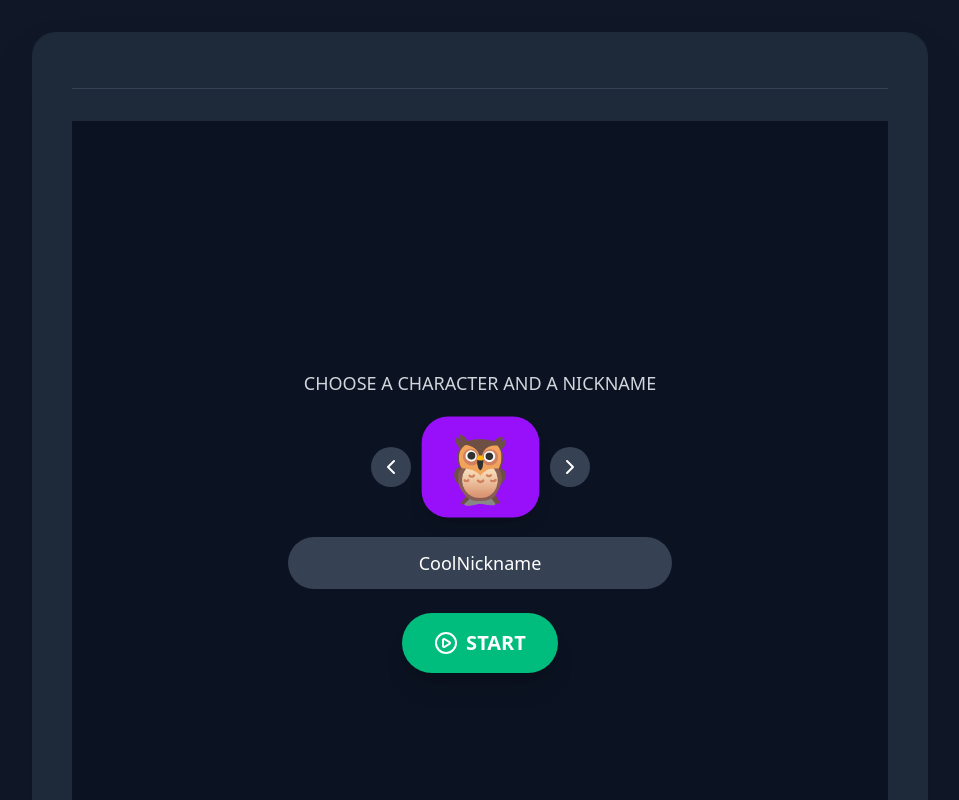
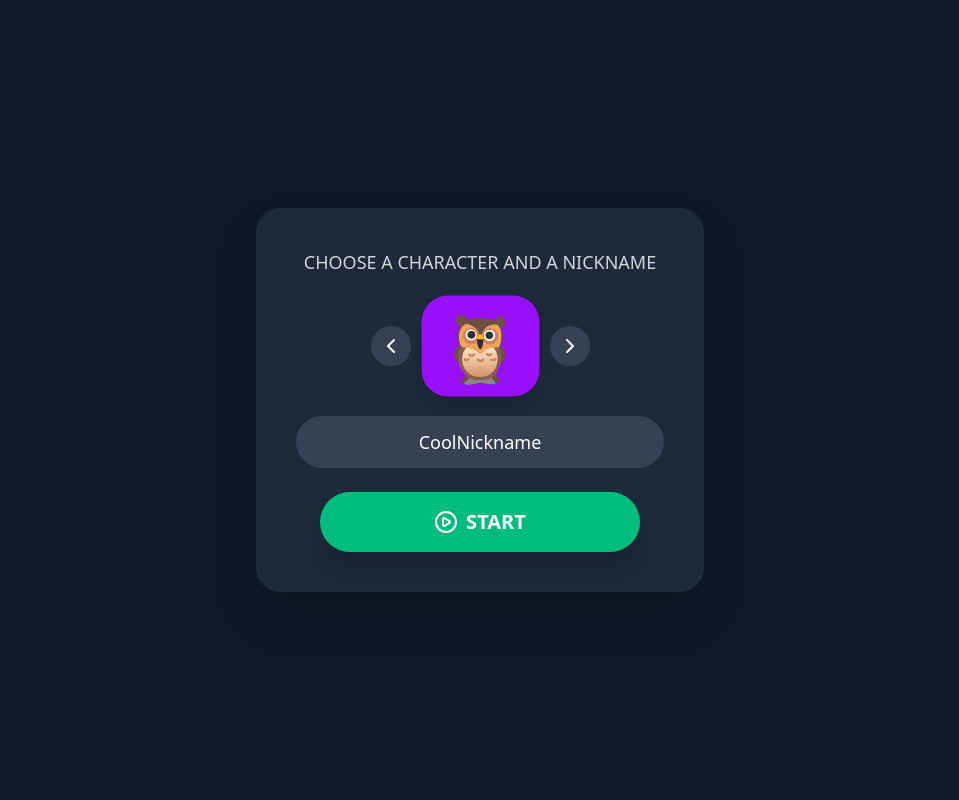
Before and after one commit to guptabinit/cognitivegames-9-13, a React (Vite) app: page / in a window 1280 px wide. Shown: the top 800 px of the page, without its empty margins (160-1119 px from the left). Built offline with nearby package versions, Linux system fonts and the light colour scheme.

Commit message:
Updated HomePage

```diff
--- a/src/App.jsx
+++ b/src/App.jsx
@@ -1,8 +1,6 @@
 import React, { useState } from 'react';
-import { PlayCircle, User, Users, ChevronLeft, ChevronRight, PenTool } from 'lucide-react';
-import AvatarSelector from './components/AvatarSelector'; // Import the new component
-import NicknameInput from './components/NicknameInput'; // Import NicknameInput
-import StartButton from './components/StartButton'; // Import StartButton
+import HomePage from './pages/HomePage';
+import Game1 from './pages/Game1';
 
 // Main App component that handles the page state
 export default function App() {
@@ -13,94 +11,14 @@ export default function App() {
     setIsGameStarted(true);
   };
 
-  // Conditionally render either the home page or the new page
+  // Conditionally render either the home page or the game page
   return (
     <div className="min-h-screen bg-gray-900 text-white font-sans p-4 sm:p-8 flex items-center justify-center">
       {isGameStarted ? (
-        <NewPage onGoBack={() => setIsGameStarted(false)} />
+        <Game1 onGoBack={() => setIsGameStarted(false)} />
       ) : (
         <HomePage onStartGame={handleStartGame} />
       )}
     </div>
   );
 }
-
-// Component for the "new page" that is displayed after clicking "Start"
-const NewPage = ({ onGoBack }) => {
-  return (
-    <div className="bg-gray-800 p-8 rounded-2xl shadow-xl max-w-2xl w-full text-center">
-      <h1 className="text-3xl sm:text-4xl font-bold mb-4 text-emerald-400">Welcome to the Game!</h1>
-      <p className="text-gray-300 text-lg mb-8">This is the new page after you clicked the start button. You can add your game logic here.</p>
-      <button
-        onClick={onGoBack}
-        className="px-6 py-3 bg-indigo-600 hover:bg-indigo-700 text-white rounded-full text-lg font-semibold shadow-md transition-all duration-300 transform hover:scale-105"
-      >
-        Go Back to Home
-      </button>
-    </div>
-  );
-};
-
-// Component for the main home page
-const HomePage = ({ onStartGame }) => {
-  const [selectedTab, setSelectedTab] = useState('anonymous');
-  const [nickname, setNickname] = useState('CoolNickname');
-  const [currentAvatar, setCurrentAvatar] = useState(0); // Index for the avatar array
-
-  const avatars = [
-    { name: 'Owl', emoji: '🦉', color: 'bg-purple-600' },
-    { name: 'Cat', emoji: '🐱', color: 'bg-yellow-500' },
-    { name: 'Dog', emoji: '🐶', color: 'bg-blue-500' },
-    { name: 'Rabbit', emoji: '🐰', color: 'bg-pink-500' },
-  ];
-
-  const handleNextAvatar = () => {
-    setCurrentAvatar((prev) => (prev + 1) % avatars.length);
-  };
-
-  const handlePrevAvatar = () => {
-    setCurrentAvatar((prev) => (prev - 1 + avatars.length) % avatars.length);
-  };
-
-  return (
-    <div className="bg-gray-800 p-6 sm:p-10 rounded-3xl shadow-2xl max-w-4xl w-full">
-      {/* Header */}
-      <header className="flex flex-col sm:flex-row justify-between items-center mb-8 pb-4 border-b border-gray-700">
-      </header>
-      {/* Main content area */}
-     <div className="min-h-screen flex items-center justify-center bg-[#0b1221] px-4">
-  <div className="grid grid-cols-1 md:grid-cols-3 gap-6 w-full max-w-4xl">
-    {/* Left/Center column */}
-    <div className="md:col-span-3">
-      {/* Avatar and Nickname section */}
-      {selectedTab === 'anonymous' && (
-        <div className="flex flex-col items-center justify-center space-y-6 text-center">
-          <p className="text-gray-300 text-lg">CHOOSE A CHARACTER AND A NICKNAME</p>
-          {/* Avatar Selector Component */}
-          <AvatarSelector
-            avatars={avatars}
-            currentAvatar={currentAvatar}
-            onPrevAvatar={handlePrevAvatar}
-            onNextAvatar={handleNextAvatar}
-          />
-          {/* Nickname Input Component */}
-          <NicknameInput nickname={nickname} setNickname={setNickname} />
-          {/* Start Button Component */}
-          <StartButton onClick={onStartGame} />
-        </div>
-      )}
-    </div>
-  </div>
-</div>
-      {/* Footer */}
-      <footer className="mt-8 pt-4 border-t border-gray-700 text-center text-sm text-gray-500">
-        <p>© 2025 Gartic. All rights reserved.</p>
-        <div className="mt-2 space-x-4">
-          <a href="#" className="hover:text-white transition-colors">TERMS OF SERVICE</a>
-          <a href="#" className="hover:text-white transition-colors">PRIVACY</a>
-          <a href="#" className="hover:text-white transition-colors">BLOG</a>
-        </div>
-      </footer>
-    </div>
-  );
-};
--- /dev/null
+++ b/src/components/Footer.jsx
@@ -0,0 +1,16 @@
+import React from 'react';
+
+const Footer = () => {
+  return (
+    <footer className="mt-8 pt-4 border-t border-gray-700 text-center text-sm text-gray-500">
+      <p>© 2025 Gartic. All rights reserved.</p>
+      <div className="mt-2 space-x-4">
+        <a href="#" className="hover:text-white transition-colors">TERMS OF SERVICE</a>
+        <a href="#" className="hover:text-white transition-colors">PRIVACY</a>
+        <a href="#" className="hover:text-white transition-colors">BLOG</a>
+      </div>
+    </footer>
+  );
+};
+
+export default Footer;
--- /dev/null
+++ b/src/components/HowToPlay.jsx
@@ -0,0 +1,37 @@
+import React from 'react';
+import { PenTool } from 'lucide-react';
+
+const HowToPlay = () => {
+  return (
+    <div className="bg-gray-700 p-6 rounded-2xl shadow-lg">
+      <h3 className="text-xl font-bold text-white mb-4 flex items-center">
+        <PenTool className="mr-2 h-5 w-5 text-emerald-400" /> HOW TO PLAY
+      </h3>
+      <ul className="space-y-3 text-gray-300">
+        <li className="flex items-start">
+          <span className="text-emerald-400 mr-2">1.</span>
+          <span>Choose an avatar and enter a nickname</span>
+        </li>
+        <li className="flex items-start">
+          <span className="text-emerald-400 mr-2">2.</span>
+          <span>Click "START" to begin the game</span>
+        </li>
+        <li className="flex items-start">
+          <span className="text-emerald-400 mr-2">3.</span>
+          <span>Draw the given word or guess what others are drawing</span>
+        </li>
+        <li className="flex items-start">
+          <span className="text-emerald-400 mr-2">4.</span>
+          <span>Earn points for correct guesses and good drawings</span>
+        </li>
+      </ul>
+      <div className="mt-6 pt-4 border-t border-gray-600">
+        <p className="text-sm text-gray-400">
+          <span className="font-semibold text-emerald-400">Tip:</span> Be creative with your drawings and quick with your guesses!
+        </p>
+      </div>
+    </div>
+  );
+};
+
+export default HowToPlay;
--- /dev/null
+++ b/src/pages/Game1.jsx
@@ -0,0 +1,23 @@
+import React from 'react';
+
+export default function Game1({ onGoBack }) {
+  return (
+    <div className="bg-gray-800 p-6 sm:p-10 rounded-3xl shadow-2xl w-full max-w-4xl">
+      <div className="text-center">
+        <h1 className="text-3xl font-bold text-emerald-400 mb-4">Game 1</h1>
+        <p className="text-gray-300 mb-6">Game content will go here</p>
+
+        <div className="bg-gray-700 p-6 rounded-xl mb-6">
+          <p className="text-white text-lg">Game area will be here</p>
+        </div>
+
+        <button
+          onClick={onGoBack}
+          className="px-6 py-3 bg-indigo-600 hover:bg-indigo-700 text-white rounded-full text-lg font-semibold shadow-md transition-all duration-300 transform hover:scale-105"
+        >
+          Back to Home
+        </button>
+      </div>
+    </div>
+  );
+}
--- a/src/pages/HomePage.jsx
+++ b/src/pages/HomePage.jsx
@@ -1,11 +1,7 @@
 import { useState } from 'react';
-import { PlayCircle, User, Users, ChevronLeft, ChevronRight } from 'lucide-react';
-import Header from '../components/Header';
-import Footer from '../components/Footer';
-import HowToPlay from '../components/HowToPlay';
+import { PlayCircle, ChevronLeft, ChevronRight } from 'lucide-react';
 
 export default function HomePage({ onStartGame }) {
-  const [selectedTab, setSelectedTab] = useState('anonymous');
   const [nickname, setNickname] = useState('CoolNickname');
   const [currentAvatar, setCurrentAvatar] = useState(0);
 
@@ -25,31 +21,7 @@ export default function HomePage({ onStartGame }) {
   };
 
   return (
-    <div className="bg-gray-800 p-6 sm:p-10 rounded-3xl shadow-2xl max-w-4xl w-full">
-      <Header />
-
-      <div className="grid grid-cols-1 md:grid-cols-3 gap-6">
-        <div className="md:col-span-2">
-          <div className="flex justify-center mb-6">
-            <button
-              onClick={() => setSelectedTab('anonymous')}
-              className={`flex-1 px-4 py-2 text-center rounded-l-full font-semibold transition-colors duration-300 ${
-                selectedTab === 'anonymous' ? 'bg-indigo-600 text-white' : 'bg-gray-700 text-gray-300 hover:bg-gray-600'
-              }`}
-            >
-              <span className="flex items-center justify-center"><User className="mr-2 h-4 w-4" /> ANONYMOUS</span>
-            </button>
-            <button
-              onClick={() => setSelectedTab('authenticated')}
-              className={`flex-1 px-4 py-2 text-center rounded-r-full font-semibold transition-colors duration-300 ${
-                selectedTab === 'authenticated' ? 'bg-indigo-600 text-white' : 'bg-gray-700 text-gray-300 hover:bg-gray-600'
-              }`}
-            >
-              <span className="flex items-center justify-center"><Users className="mr-2 h-4 w-4" /> AUTHENTICATED</span>
-            </button>
-          </div>
-
-          {selectedTab === 'anonymous' && (
+    <div className="bg-gray-800 p-6 sm:p-10 rounded-3xl shadow-2xl w-full max-w-md">
       <div className="flex flex-col items-center justify-center space-y-6">
         <p className="text-gray-300 text-lg">CHOOSE A CHARACTER AND A NICKNAME</p>
         <div className="flex items-center space-x-4">
@@ -73,22 +45,16 @@ export default function HomePage({ onStartGame }) {
           type="text"
           value={nickname}
           onChange={(e) => setNickname(e.target.value)}
-                className="bg-gray-700 text-white text-center text-lg rounded-full px-6 py-3 w-full max-w-sm focus:outline-none focus:ring-2 focus:ring-indigo-500 transition-all duration-300"
+          className="bg-gray-700 text-white text-center text-lg rounded-full px-6 py-3 w-full focus:outline-none focus:ring-2 focus:ring-indigo-500 transition-all duration-300"
           placeholder="Enter your nickname"
         />
         <button
           onClick={onStartGame}
-                className="flex items-center justify-center px-8 py-4 bg-emerald-500 hover:bg-emerald-600 text-white rounded-full text-xl font-bold shadow-xl transition-all duration-300 transform hover:scale-105"
+          className="flex items-center justify-center px-8 py-4 bg-emerald-500 hover:bg-emerald-600 text-white rounded-full text-xl font-bold shadow-xl transition-all duration-300 transform hover:scale-105 w-full max-w-xs"
         >
           <PlayCircle className="mr-2 h-6 w-6" /> START
         </button>
       </div>
-          )}
-        </div>
-        <HowToPlay />
-      </div>
-
-      <Footer />
     </div>
   );
 }
```
Lines whose indentation alone changed are shown as unchanged.
